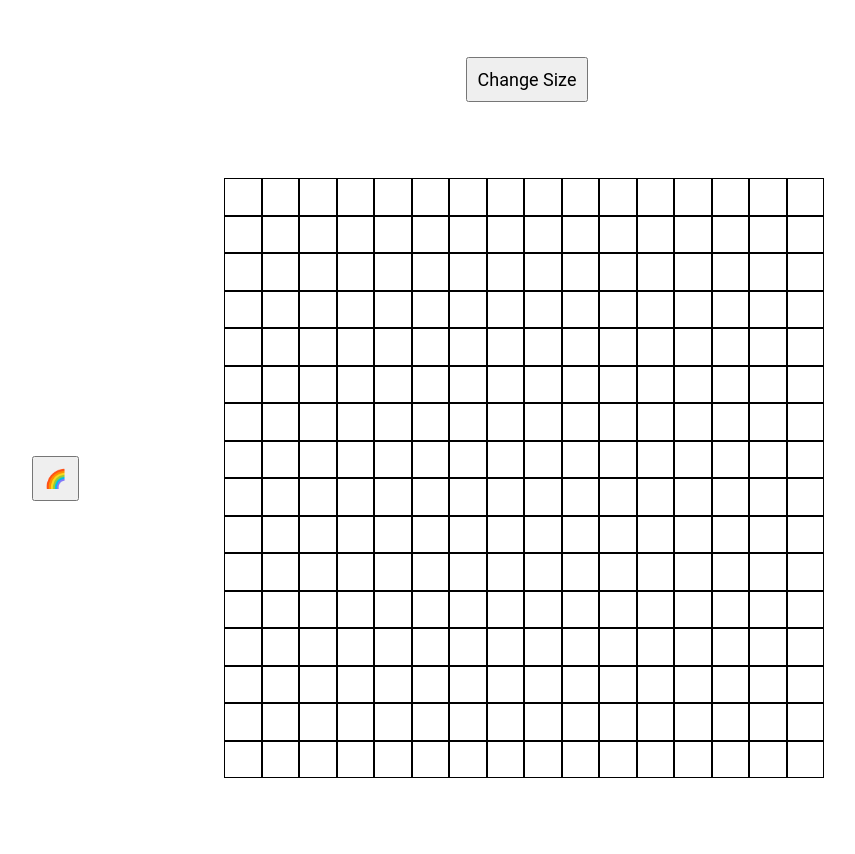
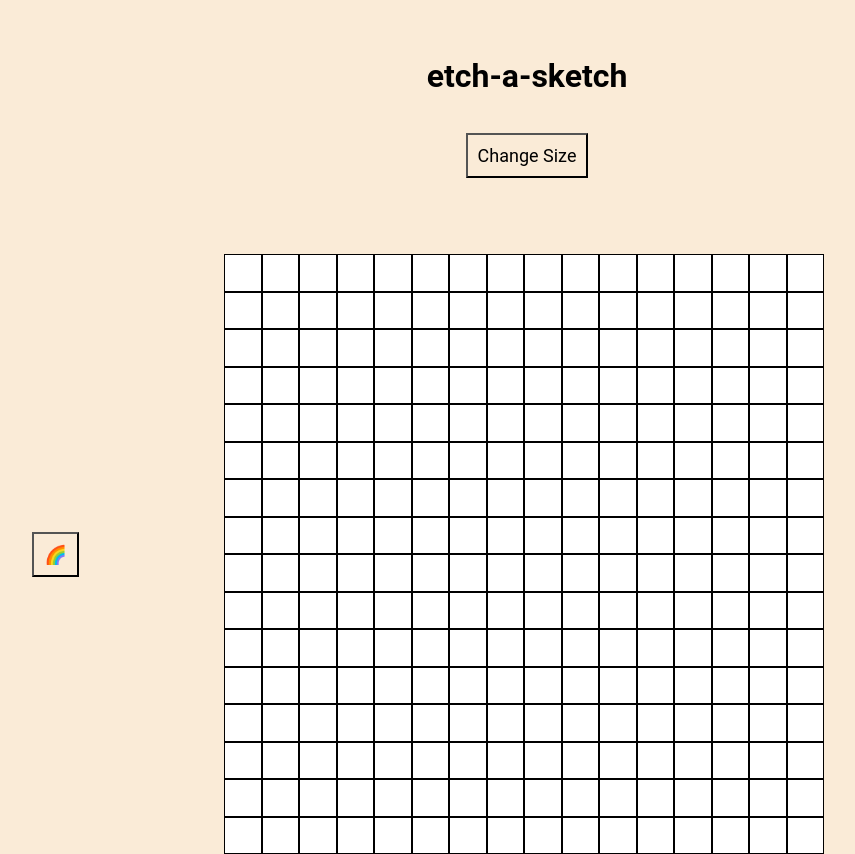
Before and after one commit to mrt39/etch-a-sketch, a plain HTML site: page index.html in a window 1280 px wide. Shown: the whole page, without its empty margins (113-968 px from the left). Before the commit the page ends 800 px from the top, so only its background shows below. Drawn offline with Linux system fonts and the light colour scheme.

Commit message:
Change background color and add header

```diff
--- a/index.html
+++ b/index.html
@@ -11,6 +11,14 @@
     <br>
     <br>
     <br>
+    <div id = "headerContainer">
+    <br>
+    <br>
+    <br>
+    <br>
+
+    <h1 id="header">etch-a-sketch</h1>
+    </div>
     <div id = "changeSize">
         <button id ="btnChangeSize">Change Size</button>
     </div>
--- a/script.js
+++ b/script.js
@@ -71,7 +71,7 @@ for (let i = 1; i < requested_size; i++) {
         k_Divs[k].setAttribute('id', `div_no_${(k-1)*16+i}`);
 
         //create borders
-        k_Divs[k].setAttribute('style', 'border: 1px solid black; height: 100% ;');
+        k_Divs[k].setAttribute('style', 'border: 1px solid black; height: 100% ; background-color: white');
 
         //set an attribute that will help us identify these divs when we select them
         k_Divs[k].setAttribute('data-src', '');
--- a/styles.css
+++ b/styles.css
@@ -1,8 +1,21 @@
+/*TODO:
+ADD HOVER CSS ON BUTTONS.
+change background of rainbow button when rainbow = true
+change the font of the header
+     */
+
 * {
   margin: 0;
   padding: 0;
   box-sizing: border-box;
   font-family: roboto, serif;
+  background-color:antiquewhite
+}
+
+#headerContainer {
+  display: flex;
+  justify-content: center;
+
 }
 
 #paletteContainer {
```
